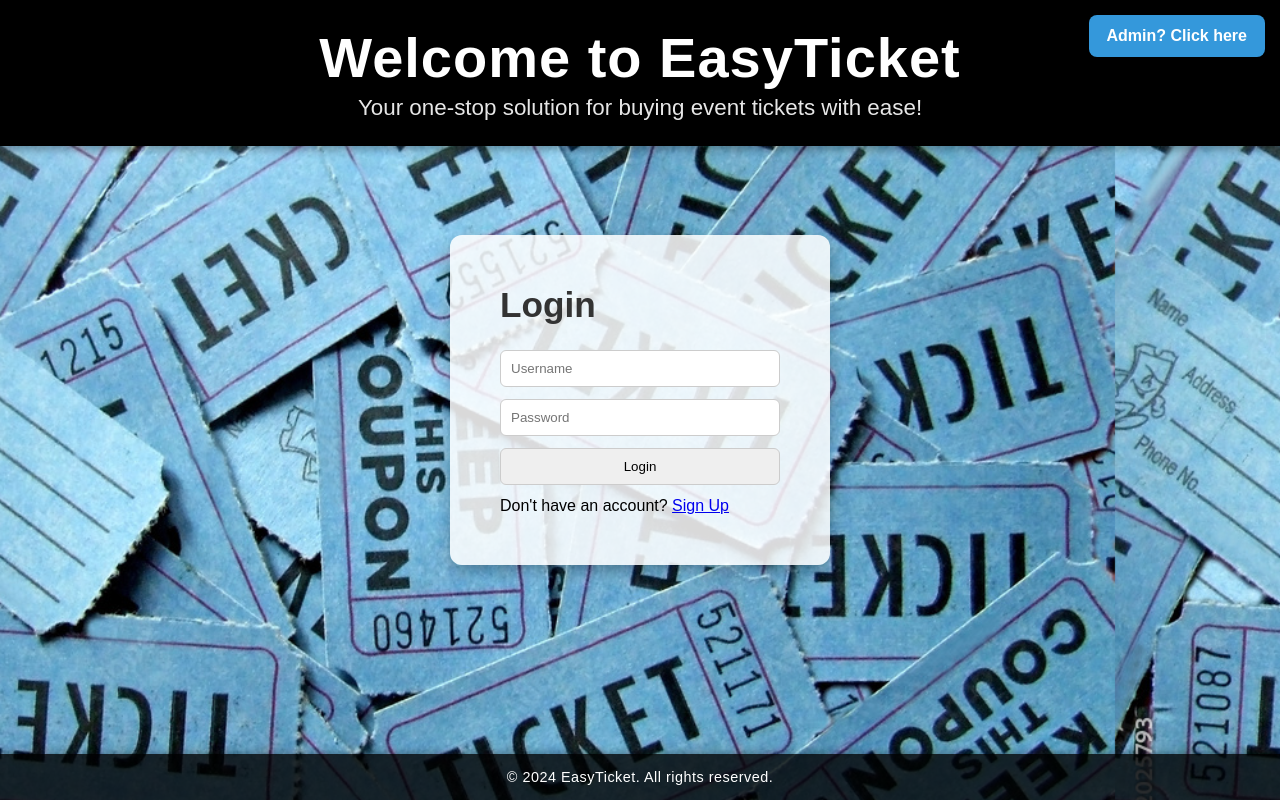
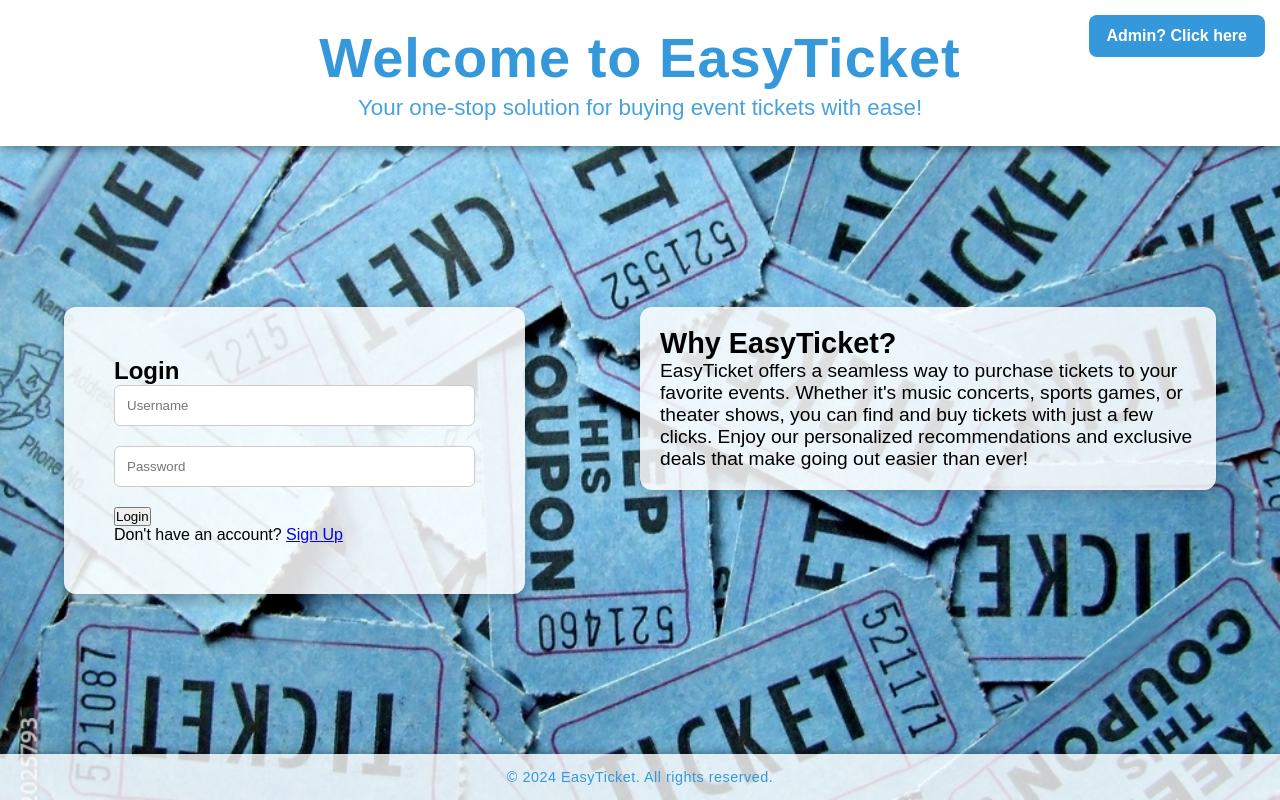
Before and after one commit to Krwaheed/EasyTicket, a Flask app: page / in a window 1280 px wide. Run offline with Flask 3, Linux system fonts and the light colour scheme.

Commit message:
index page adjustment

```diff
--- a/app.py
+++ b/app.py
@@ -109,20 +109,19 @@
     # List of general categories to exclude
     exclude_categories = ['Movies', 'Theater', 'Music', 'Sports']
 
-    # Filter out general categories
+    # Filter categories
     filtered_interests = [interest for interest in interests if interest['interest_name'] not in exclude_categories]
     print("Filtered interests:", filtered_interests)  # Debugging line
 
-    # Shuffle the list of filtered interests and pick the first three
     random.shuffle(filtered_interests)
     selected_interests = filtered_interests[:3] if len(filtered_interests) > 3 else filtered_interests
 
     recommended_events = []
 
     for interest in selected_interests:
-        print("Fetching events for interest:", interest['interest_name'])  # Debugging line
+        print("Fetching events for interest:", interest['interest_name'])
         events = fetch_real_time_events(interest['interest_name'])
-        print("Events fetched:", events)  # Debugging line
+        print("Events fetched:", events)
         if events and events.get('data'):
             # Choose a random event from those fetched
             random_event = random.choice(events['data'])
@@ -172,17 +171,17 @@
         email = request.form['email']
         password = request.form['password']
 
-        # Hash the password before storing it
+        # Hashes the password before storing it
         hashed_password = generate_password_hash(password, method='pbkdf2:sha256')
 
-        cursor = db.cursor()  # Use the established connection
+        cursor = db.cursor()
         try:
-            # Insert user into the users table
+            # Inserts users into users table
             cursor.execute("INSERT INTO users (username, email, password) VALUES (%s, %s, %s)",
                            (username, email, hashed_password))
-            user_id = cursor.lastrowid  # Get the ID of the newly created user
+            user_id = cursor.lastrowid
 
-            # Save selected interests
+            # Saves selected interests
             selected_interests = request.form.getlist('interests')
             for interest in selected_interests:
                 cursor.execute("INSERT INTO user_interests (user_id, interest_id) VALUES (%s, %s)",
@@ -192,13 +191,13 @@
                 cursor.execute("INSERT INTO user_interests (user_id, interest_id) VALUES (%s, %s)",
                                (user_id, subcategory))
 
-            db.commit()  # Commit changes to the database
+            db.commit()
             return jsonify({'status': 'success', 'redirect_url': url_for('home')})  # JSON response with redirect URL
         except mysql.connector.Error as err:
-            db.rollback()  # Rollback in case of error
+            db.rollback()
             return jsonify({'status': 'error', 'message': str(err)})
         finally:
-            cursor.close()  # Close the cursor
+            cursor.close()
 
     return render_template('signup.html')
 
--- a/requirements.txt
+++ b/requirements.txt
@@ -1 +1,3 @@
-# flask~=3.0.3
+mysql-connector-python~=9.0.0
+Flask~=3.0.3
+Werkzeug~=3.0.4
--- a/static/css/styles.css
+++ b/static/css/styles.css
@@ -1,7 +1,4 @@
-@keyframes moveBackground {
-    0% { background-position: 0 0; }
-    100% { background-position: -1000px 0; }
-}
+
 
 * {
     margin: 0;
@@ -12,8 +9,6 @@
 
 body {
     background-color: #f4f4f4;
-    margin: 0;
-    padding: 0;
     display: flex;
     flex-direction: column;
     align-items: center;
@@ -23,6 +18,13 @@
     background-size: cover;
     background-repeat: repeat-x;
     animation: moveBackground 40s linear infinite;
+}
+
+.container {
+    display: flex;
+    width: 90%;
+    justify-content: space-between;
+    margin-top: 100px; /* Adjusts for the fixed header */
 }
 
 /* Admin Button */
@@ -49,11 +51,11 @@
 
 /* Banner/Header */
 .banner {
-    background-color: #000;
+    background-color: #ffffff;
     width: 100%;
     text-align: center;
     padding: 25px 0;
-    color: #fff;
+    color: #3498db;
     position: fixed;
     top: 0;
     left: 0;
@@ -73,13 +75,9 @@
     opacity: 0.9;
 }
 
-/* Login Form */
-.login-container {
-    width: 100%;
-    display: flex;
-    justify-content: center;
-    align-items: center;
-    margin-top: 150px;
+/* Login Section */
+.login-section {
+    width: 40%; /* Adjusted width for the login section */
 }
 
 .login-box {
@@ -87,7 +85,7 @@
     padding: 50px;
     border-radius: 12px;
     box-shadow: 0px 6px 15px rgba(0, 0, 0, 0.3);
-    width: 380px;
+    width: 100%; /* Adjusted to fill the login section */
     transition: box-shadow 0.3s ease;
 }
 
@@ -95,123 +93,43 @@
     box-shadow: 0px 10px 25px rgba(0, 0, 0, 0.35);
 }
 
-.login-box h2 {
-    margin-bottom: 25px;
-    font-size: 2.2em;
-    color: #333;
+.input-box {
+    margin-bottom: 20px;
 }
 
-.input-group {
-    margin-bottom: 25px;
+.input-box input {
+    width: 100%;
+    padding: 12px;
+    border-radius: 6px;
+    border: 1px solid #ccc;
 }
 
-.input-group input {
-    width: 100%;
-    padding: 12px;
-    margin-top: 8px;
-    font-size: 1em;
-    border-radius: 6px;
-    border: 1px solid #ccc;
-    transition: border-color 0.3s ease;
-}
-
-.input-group input:focus {
-    border-color: #3498db;
-    outline: none;
-}
-
-.btn {
+.button {
     width: 100%;
     padding: 12px;
     background-color: #3498db;
-    color: #fff;
-    font-size: 1.2em;
+    color: white;
     border: none;
     border-radius: 6px;
     cursor: pointer;
-    transition: background-color 0.3s ease, transform 0.3s ease;
+    font-size: 1.2em;
 }
 
-.btn:hover {
-    background-color: #2980b9;
-    transform: translateY(-2px);
-}
-
-/* Sign Up Form */
-.signup-container {
-    display: flex;
-    justify-content: center;
-    align-items: center;
-    padding: 30px;
-}
-
-.signup-box {
-    background-color: #fff;
-    padding: 30px;
-    border-radius: 12px;
-    box-shadow: 0 4px 12px rgba(0, 0, 0, 0.2);
-    width: 320px;
-    transition: box-shadow 0.3s ease;
-}
-
-.signup-box:hover {
-    box-shadow: 0 6px 20px rgba(0, 0, 0, 0.3);
-}
-
-.form-group {
-    margin-bottom: 20px;
-}
-
-label {
-    display: block;
-    margin-bottom: 8px;
-    font-weight: 600;
-}
-
-input[type="text"],
-input[type="email"],
-input[type="password"],
-button {
-    width: 100%;
-    padding: 10px;
-    margin-bottom: 12px;
-    border: 1px solid #ccc;
-    border-radius: 6px;
-}
-
-button.btn {
-    background-color: #3498db;
-    color: white;
-    border: none;
-    cursor: pointer;
-    font-size: 1.1em;
-    padding: 12px;
-}
-
-button.btn:hover {
+.button:hover {
     background-color: #2980b9;
 }
 
-/* Interest Options */
-.interests-container {
-    display: flex;
-    flex-wrap: wrap;
-    gap: 12px;
+/* Description Section */
+.description-section {
+    width: 50%; /* Occupies half of the container's width */
 }
 
-.interest-option {
-    background-color: #f0f0f0;
-    border: 2px solid transparent;
-    padding: 12px;
-    border-radius: 6px;
-    cursor: pointer;
-    transition: background-color 0.3s, border-color 0.3s;
-}
-
-.interest-option.selected {
-    background-color: #000;
-    color: #fff;
-    border-color: #3498db;
+.description-box {
+    background-color: rgba(255, 255, 255, 0.85);
+    padding: 20px;
+    border-radius: 12px;
+    box-shadow: 0px 6px 15px rgba(0, 0, 0, 0.2);
+    font-size: 1.2em;
 }
 
 /* Footer */
@@ -220,24 +138,15 @@
     bottom: 0;
     left: 0;
     width: 100%;
-    background-color: rgba(0, 0, 0, 0.8);
+    background-color: rgba(255, 255, 255, 0.8);
     text-align: center;
     padding: 15px;
-    color: #fff;
+    color: #3498db;
     font-size: 0.9em;
     letter-spacing: 0.5px;
     box-shadow: 0px -2px 8px rgba(0, 0, 0, 0.3);
 }
 
-
-.header-logo {
-    position: absolute;
-    top: 0;
-    left: 0;
-    width: 100px;
-    height: auto;
-    z-index: 1000;
-}
 /* Error Message Styling */
 .error-message {
     background-color: #ffdddd;
--- a/templates/index.html
+++ b/templates/index.html
@@ -16,10 +16,10 @@
         <p>Your one-stop solution for buying event tickets with ease!</p>
     </header>
 
+    <div class="container">
         <section class="login-section">
             <div class="login-box">
                 <h2>Login</h2>
-
                 <!-- Error Message Display -->
                 {% with messages = get_flashed_messages(with_categories=true) %}
                 {% if messages %}
@@ -44,6 +44,14 @@
             </div>
         </section>
 
+        <section class="description-section">
+            <div class="description-box">
+                <h2>Why EasyTicket?</h2>
+                <p>EasyTicket offers a seamless way to purchase tickets to your favorite events. Whether it's music concerts, sports games, or theater shows, you can find and buy tickets with just a few clicks. Enjoy our personalized recommendations and exclusive deals that make going out easier than ever!</p>
+            </div>
+        </section>
+    </div>
+
     <footer>
         <p>&copy; 2024 EasyTicket. All rights reserved.</p>
     </footer>
```
Lines whose indentation alone changed are shown as unchanged.
